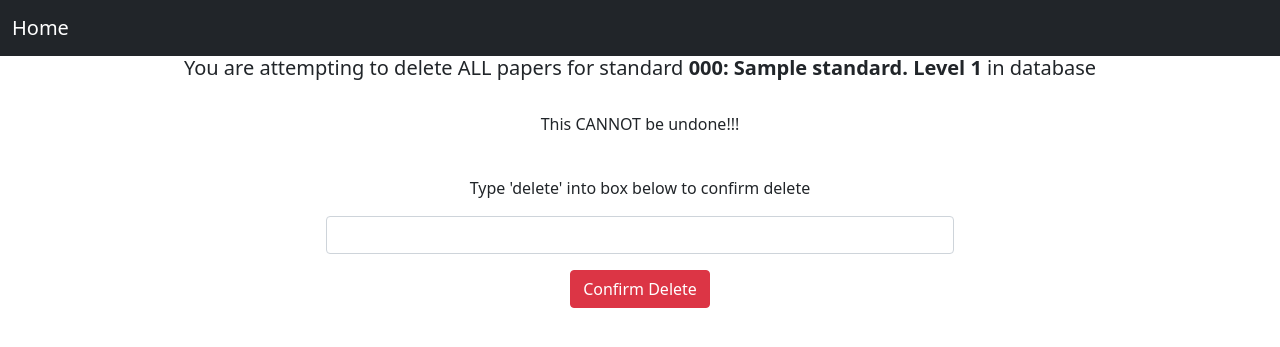
After one commit to kiwiphysics/marking, a Django app: page /confirm_full_delete in a window 1280 px wide. The commit adds this page. Shown: the top 347 px of the page. Run offline with Django 4.2, Linux system fonts and the light colour scheme; a user stored in the database is signed in; tables that the repository leaves empty hold one stand-in row (values such as "Sample post").

Commit message:
Added delete all papers

```diff
--- a/marking/templates/base2.html
+++ b/marking/templates/base2.html
@@ -14,7 +14,7 @@
 
 <nav class="navbar navbar-expand-lg navbar-dark bg-dark">
   <div class="container-fluid">
-    <a class="navbar-brand" href="{% url 'mark_menu' %}">Marking Menu</a>
+    <a class="navbar-brand" href="{% url 'mark_menu' %}">Home</a>
 
 
 
--- /dev/null
+++ b/marking/templates/confirm_full_delete.html
@@ -0,0 +1,28 @@
+{% extends 'base2.html' %}
+
+{% block title %}<title>Confirm Delete?</title>{% endblock %}
+
+{% block content %}
+	<center><h5>You are attempting to delete ALL papers for standard <strong>{{standard}}</strong> in database</h5></center>
+<br>
+	<center><p>This CANNOT be undone!!!</p></center>
+<br>
+	<center><p>Type 'delete' into box below to confirm delete</p></center>
+	<div class="row">
+    <div class="col-md-6 offset-md-3">
+
+				<form method="POST" >
+					{% csrf_token %}
+			  <div class="mb-3">
+
+			    <input type="text" class="form-control"  name="confirm_delete_text">
+
+			  </div>
+
+			  <center>
+			  <button type="submit" class="btn btn-danger">Confirm Delete</button> </center>
+			</form>
+</div>
+  </div>
+
+{% endblock %}
--- a/marking/templates/total_marks.html
+++ b/marking/templates/total_marks.html
@@ -41,7 +41,7 @@
 </div>
 <br>
 <div class='container'>
-<a class="btn btn-primary" href="{% url 'mark_menu' %}" role="button">Marking Menu</a>
+<a class="btn btn-primary" href="{% url 'mark_menu' %}" role="button">Home</a>
 </div>
 
 
```
Also changed, not shown: marking/templates/no_papers_stats.html (added, +24 -0 lines), marking/templates/statistics.html (+11 -1 lines).
